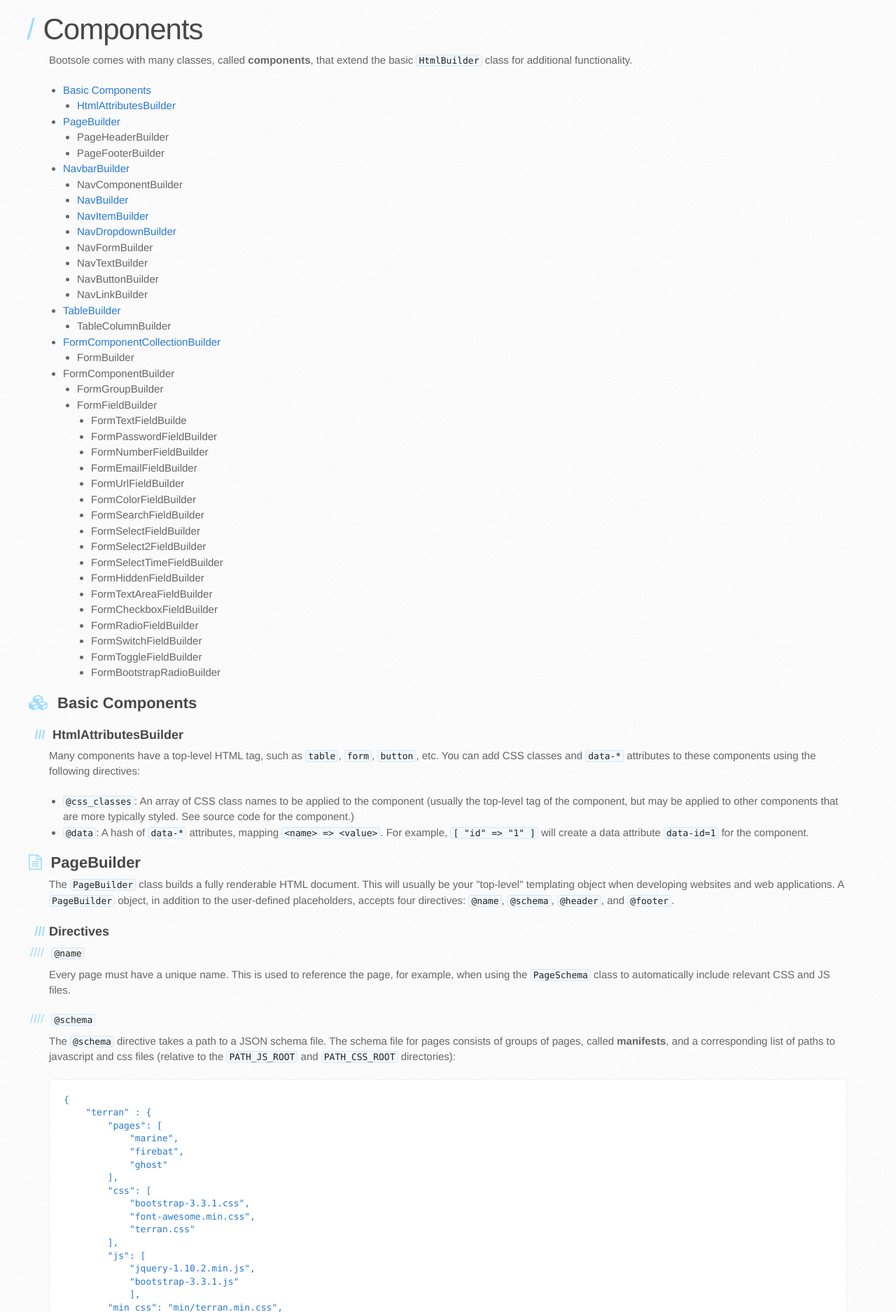
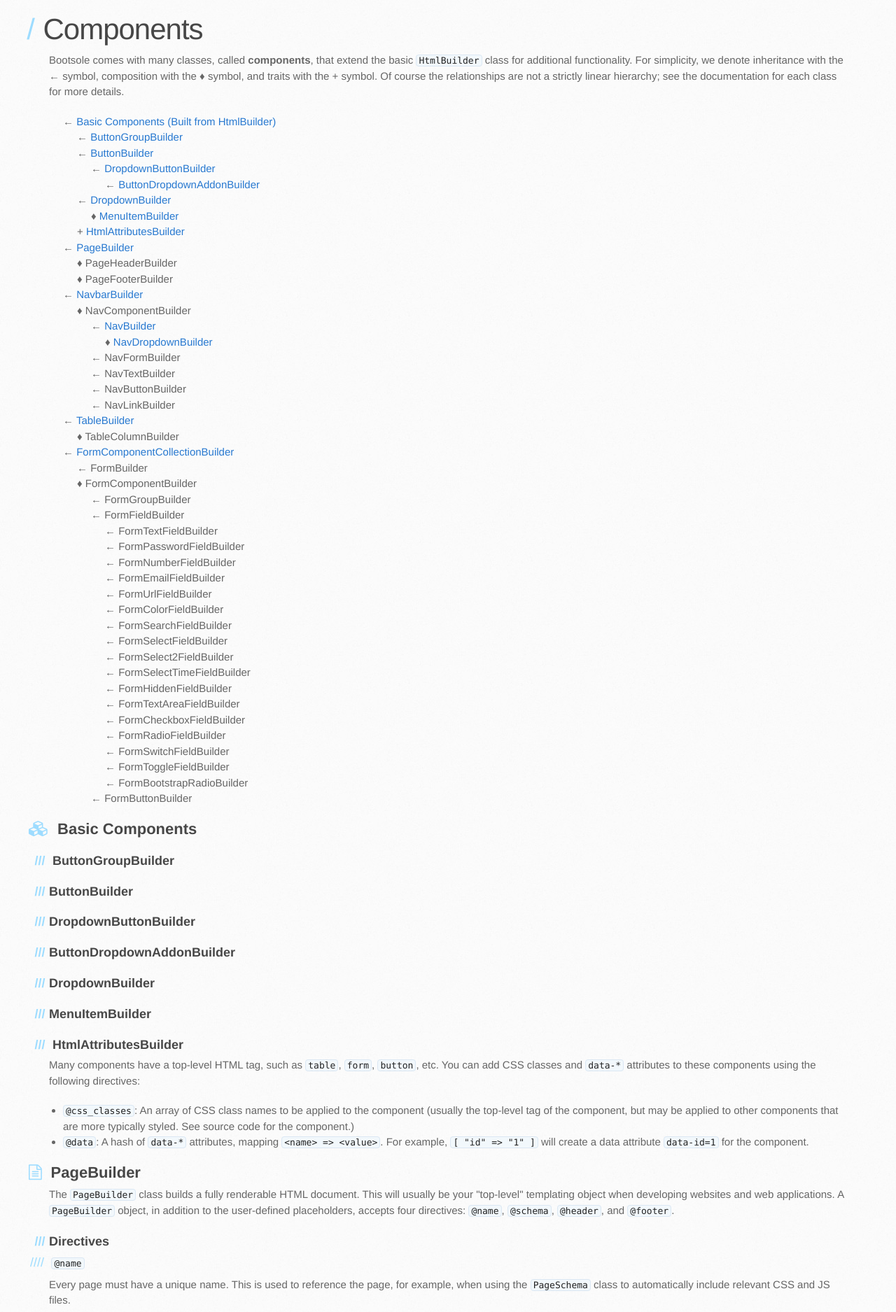
Before and after one commit to alexweissman/bootsole, a PHP site: page /components.html in a window 1280 px wide. Shown: the part 51-1926 px from the top of the page at 70% size. Run offline with PHP 8.4, Linux system fonts and the light colour scheme; some libraries are stand-ins or nearby versions.

Commit message:
More forms documentation

```diff
--- a/changelog.html
+++ b/changelog.html
@@ -6,13 +6,14 @@
     <meta name="viewport" content="width=device-width, initial-scale=1, maximum-scale=1">
     <link rel="shortcut icon" type="image/x-icon" href="images/favicon.ico">
     <link rel="stylesheet" href="https://maxcdn.bootstrapcdn.com/bootstrap/3.3.2/css/bootstrap.min.css">
+    <link rel="stylesheet" href="//maxcdn.bootstrapcdn.com/font-awesome/4.3.0/css/font-awesome.min.css">
     <link rel="stylesheet" href="css/stylesheet.css">
     <link rel="stylesheet" type="text/css" href="css/pygment_trac.css" media="screen">
     <link rel="stylesheet" type="text/css" href="css/print.css" media="print">
     <link rel="stylesheet" href="css/jumbotron.css">
 
 
-    <title>Bootsole | Components</title>
+    <title>Bootsole | Change Log</title>
   </head>
 
   <body>
@@ -33,6 +34,7 @@
             <li class="dropdown">
                 <a href="#" class="dropdown-toggle" data-toggle="dropdown">Components <b class="caret"></b></a>
                 <ul class="dropdown-menu">
+                  <li><a href="/bootsole/components"><i class='fa fa-fw fa-bars'></i> Overview</a></li>
                   <li><a href="/bootsole/components#basic-components"><i class='fa fa-fw fa-cubes'></i> Basic Components</a></li>
                   <li><a href="/bootsole/components#pagebuilder"><i class='fa fa-fw fa-file-text-o'></i> PageBuilder</a></li>
                   <li><a href="/bootsole/components#navbarbuilder"><i class='fa fa-fw fa-map-marker'></i> NavbarBuilder</a></li>
--- a/components.html
+++ b/components.html
@@ -5,7 +5,7 @@
     <meta http-equiv="X-UA-Compatible" content="chrome=1">
     <meta name="viewport" content="width=device-width, initial-scale=1, maximum-scale=1">
     <link rel="shortcut icon" type="image/x-icon" href="images/favicon.ico">
-    <link rel="stylesheet" href="https://maxcdn.bootstrapcdn.com/bootstrap/3.3.2/css/bootstrap.min.css">
+    <link rel="stylesheet" href="//maxcdn.bootstrapcdn.com/bootstrap/3.3.2/css/bootstrap.min.css">
     <link rel="stylesheet" href="//maxcdn.bootstrapcdn.com/font-awesome/4.3.0/css/font-awesome.min.css">
     <link rel="stylesheet" href="css/stylesheet.css">
     <link rel="stylesheet" type="text/css" href="css/pygment_trac.css" media="screen">
@@ -34,6 +34,7 @@
             <li class="dropdown active">
                 <a href="#" class="dropdown-toggle" data-toggle="dropdown">Components <b class="caret"></b></a>
                 <ul class="dropdown-menu">
+                  <li><a href="/bootsole/components"><i class='fa fa-fw fa-bars'></i> Overview</a></li>
                   <li><a href="/bootsole/components#basic-components"><i class='fa fa-fw fa-cubes'></i> Basic Components</a></li>
                   <li><a href="/bootsole/components#pagebuilder"><i class='fa fa-fw fa-file-text-o'></i> PageBuilder</a></li>
                   <li><a href="/bootsole/components#navbarbuilder"><i class='fa fa-fw fa-map-marker'></i> NavbarBuilder</a></li>
@@ -50,65 +51,89 @@
 
     <h1>Components</h1>
 
-<p>Bootsole comes with many classes, called <strong>components</strong>, that extend the basic <code>HtmlBuilder</code> class for additional functionality.</p>
+<p>Bootsole comes with many classes, called <strong>components</strong>, that extend the basic <code>HtmlBuilder</code> class for additional functionality.  For simplicity, we denote inheritance with the &larr; symbol, composition with the &diams; symbol, and traits with the + symbol.  Of course the relationships are not a strictly linear hierarchy; see the documentation for each class for more details.</p>
 
-<ul>
-<li><a href="#basic-components">Basic Components</a></li>
-<ul>
-<li><a href="#htmlattributesbuilder">HtmlAttributesBuilder</a></li>
+<ul class="toc">
+<li>&larr; <a href="#basic-components">Basic Components (Built from HtmlBuilder)</a></li>
+<ul class="toc">
+    <li>&larr; <a href="#buttongroupbuilder">ButtonGroupBuilder</a></li>
+    <li>&larr; <a href="#buttonbuilder">ButtonBuilder</a></li>
+    <ul class="toc">
+        <li>&larr; <a href="#dropdownbuttonbuilder">DropdownButtonBuilder</a></li>
+        <ul class="toc">
+            <li>&larr; <a href="#buttondropdownaddonbuilder">ButtonDropdownAddonBuilder</a></li>
+        </ul>
+    </ul>
+    <li>&larr; <a href="#dropdownbuilder">DropdownBuilder</a></li>
+    <ul class="toc">
+        &diams; <a href="#menuitembuilder">MenuItemBuilder</a></li>
+    </ul>
+    <li>+ <a href="#htmlattributesbuilder">HtmlAttributesBuilder</a></li>
 </ul>
-<li><a href="#pagebuilder">PageBuilder</a></li>
-<ul>
-    <li>PageHeaderBuilder</li>
-    <li>PageFooterBuilder</li>
+<li>&larr; <a href="#pagebuilder">PageBuilder</a></li>
+<ul class="toc">
+    <li>&diams; PageHeaderBuilder</li>
+    <li>&diams; PageFooterBuilder</li>
 </ul>
-<li><a href="#navbarbuilder">NavbarBuilder</a></li>
-<ul>
-    <li>NavComponentBuilder</li>
-    <li><a href="#navbuilder">NavBuilder</a></li>
-    <li><a href="#navitembuilder-and-navdropdownbuilder">NavItemBuilder</a></li>
-    <li><a href="#navitembuilder-and-navdropdownbuilder">NavDropdownBuilder</a></li>
-    <li>NavFormBuilder</li>
-    <li>NavTextBuilder</li>
-    <li>NavButtonBuilder</li>
-    <li>NavLinkBuilder</li>
+<li>&larr; <a href="#navbarbuilder">NavbarBuilder</a></li>
+<ul class="toc">
+    <li>&diams; NavComponentBuilder</li>
+    <ul class="toc">
+        <li>&larr; <a href="#navbuilder">NavBuilder</a></li>
+        <ul class="toc">
+            <li>&diams; <a href="#navitembuilder-and-navdropdownbuilder">NavDropdownBuilder</a></li>
+        </ul>
+        <li>&larr; NavFormBuilder</li>
+        <li>&larr; NavTextBuilder</li>
+        <li>&larr; NavButtonBuilder</li>
+        <li>&larr; NavLinkBuilder</li>
+    </ul>
 </ul>
-<li><a href="#tablebuilder">TableBuilder</a></li>
-<ul>
-<li>TableColumnBuilder</li>
+<li>&larr; <a href="#tablebuilder">TableBuilder</a></li>
+<ul class="toc">
+    <li>&diams; TableColumnBuilder</li>
 </ul>
-<li><a href="#formbuilder">FormComponentCollectionBuilder</a></li>
-    <ul>
-        <li>FormBuilder</li>
-    </ul>
-    <li>FormComponentBuilder</li>
-    <ul>
-        <li>FormGroupBuilder</li>
-        <li>FormFieldBuilder</li>
-        <ul>
-            <li>FormTextFieldBuilde</li>
-            <li>FormPasswordFieldBuilder</li>
-            <li>FormNumberFieldBuilder</li>
-            <li>FormEmailFieldBuilder</li>
-            <li>FormUrlFieldBuilder</li>
-            <li>FormColorFieldBuilder</li>
-            <li>FormSearchFieldBuilder</li>
-            <li>FormSelectFieldBuilder</li>
-            <li>FormSelect2FieldBuilder</li>
-            <li>FormSelectTimeFieldBuilder</li>
-            <li>FormHiddenFieldBuilder</li>
-            <li>FormTextAreaFieldBuilder</li>
-            <li>FormCheckboxFieldBuilder</li>
-            <li>FormRadioFieldBuilder</li>
-            <li>FormSwitchFieldBuilder</li>
-            <li>FormToggleFieldBuilder</li>
-            <li>FormBootstrapRadioBuilder</li>
+<li>&larr; <a href="#formbuilder">FormComponentCollectionBuilder</a></li>
+    <ul class="toc">
+        <li>&larr; FormBuilder</li>
+        <li>&diams; FormComponentBuilder</li>
+        <ul class="toc">
+            <li>&larr; FormGroupBuilder</li>
+            <li>&larr; FormFieldBuilder</li>
+            <ul class="toc">
+                <li>&larr; FormTextFieldBuilder</li>
+                <li>&larr; FormPasswordFieldBuilder</li>
+                <li>&larr; FormNumberFieldBuilder</li>
+                <li>&larr; FormEmailFieldBuilder</li>
+                <li>&larr; FormUrlFieldBuilder</li>
+                <li>&larr; FormColorFieldBuilder</li>
+                <li>&larr; FormSearchFieldBuilder</li>
+                <li>&larr; FormSelectFieldBuilder</li>
+                <li>&larr; FormSelect2FieldBuilder</li>
+                <li>&larr; FormSelectTimeFieldBuilder</li>
+                <li>&larr; FormHiddenFieldBuilder</li>
+                <li>&larr; FormTextAreaFieldBuilder</li>
+                <li>&larr; FormCheckboxFieldBuilder</li>
+                <li>&larr; FormRadioFieldBuilder</li>
+                <li>&larr; FormSwitchFieldBuilder</li>
+                <li>&larr; FormToggleFieldBuilder</li>
+                <li>&larr; FormBootstrapRadioBuilder</li>
+            </ul>
+            <li>&larr; FormButtonBuilder</li>
         </ul>
     </ul>
 </ul>
 
 <h2>
 <a id="basic-components" class="anchor" href="#basic-components" aria-hidden="true"></a><i class='side-icon fa fa-cubes'></i> Basic Components</h2>
+
+<h3>
+<a id="buttongroupbuilder" class="anchor" href="#buttongroupbuilder" aria-hidden="true"><span class="octicon octicon-link"></span></a>ButtonGroupBuilder</h3>
+<h3 id="buttonbuilder">ButtonBuilder</h3>
+<h3 id="dropdownbuttonbuilder">DropdownButtonBuilder</h3>
+<h3 id="buttondropdownaddonbuilder">ButtonDropdownAddonBuilder</h3>
+<h3 id="dropdownbuilder">DropdownBuilder</h3>
+<h3 id="menuitembuilder">MenuItemBuilder</h3>
 
 <h3>
 <a id="htmlattributesbuilder" class="anchor" href="#htmlattributesbuilder" aria-hidden="true"><span class="octicon octicon-link"></span></a>HtmlAttributesBuilder</h3>
@@ -742,7 +767,7 @@ $table = new BS\TableBuilder($table_content);
 
 <h2>
 <a id="formbuilder" class="anchor" href="#formbuilder" aria-hidden="true"><span class="octicon octicon-link"></span></a><i class='side-icon fa fa-list-alt'></i> FormBuilder</h2>
-
+<h3>FormComponentCollectionBuilder</h3>
 <p>The core <code>FormComponentCollectionBuilder</code> class allows building forms of arbitrary complexity.  A <code>FormComponentCollectionBuilder</code> is basically a collection of form components (derived classes of the abstract <code>FormComponentBuilder</code> class), and/or other <code>FormComponentCollectionBuilder</code> objects.  In this way components can be grouped, reused, and repeated in the same form without the need for separate placeholders for each group.  The <code>FormBuilder</code> class is simply the highest-level (and often, only) collection of form components.  For example, a form might be structured as such:</p>
 <ul>
 <li>FormBuilder<ul>
@@ -756,7 +781,7 @@ $table = new BS\TableBuilder($table_content);
 </ul>
 </li>
 </ul>
-<h3 id="components">Components</h3>
+<h4 id="components">Components</h4>
 <p>Components can be added to a <code>FormComponentCollectionBuilder</code> object via the <code>@components</code> directive (array), or via the <code>addComponent</code> method.  Each component can be a derived type of FormComponentBuilder object, or another FormComponentCollectionBuilder object.  Many component objects can be declared implicitly via a subarray.</p>
 <p><code>FormComponentCollectionBuilder</code> also provides for some collection-wide properties, which can be set via the class methods or through array directives:</p>
 <h4 id="directives">Directives</h4>
@@ -801,9 +826,10 @@ $table = new BS\TableBuilder($table_content);
 </table>
 </div>
 </div>
-
+<p>When a <code>FormComponentCollectionBuilder</code> is rendered, the <b>layout</b> and <b>label_width</b> will be passed along to its components.  To mix and match layouts, you can use separate <code>FormComponentCollectionBuilder</code> components in a parent <code>FormComponentCollectionBuilder</code> or <code>FormBuilder</code> object.</p>
+<p>Also on rendering, the appropriate <b>validator</b> and <b>value</b> will be passed along to the component with the corresponding name.  This allows you to set the values and validators for all the components in one convenient array.  This is especially useful when you want to load a set of data into a pre-existing form (for example, to update a database record), and for loading validation information from a validation schema.</p>
 <h3 id="formbuilder">FormBuilder</h3>
-<p>The <code>FormBuilder</code> class extends the <code>FormComponentCollectionBuilder</code> class (see below), and inherits all the functionality of that class.  It also includes two additional directives, <code>@method</code> and <code>@action</code>, which correspond to the attributes of the top-level <code>&lt;form&gt;</code> tag.</p>
+<p>The <code>FormBuilder</code> class extends the <code>FormComponentCollectionBuilder</code> class, and inherits all the functionality of that class.  It also includes two additional directives, <code>@method</code> and <code>@action</code>, which correspond to the attributes of the top-level <code>&lt;form&gt;</code> tag.</p>
 <p><strong>Example</strong></p>
 <pre><code>$fb = new BS\FormBuilder([
     &quot;@action&quot; =&gt; &quot;https://mysite.com/login/auth&quot;,
@@ -883,6 +909,95 @@ $fb-&gt;render();
 </table>
 </div>
 </div>
+
+<h3 id="formcomponentbuilder">FormComponentBuilder</h3>
+<p><code>FormComponentBuilder</code> is an abstract class that represents a form component.  Form components include input fields, checkboxes, buttons, and more.  As it is an abstract class, you cannot instantiate a FormComponentBuilder object directly.  Instead you must instantiate one of its derived classes, which include <code>FormGroupBuilder</code>, <code>FormFieldBuilder</code>, and <code>FormButtonBuilder</code>.</p>
+<h4 id="directives">Directives</h4>
+<p>A generic <code>FormComponentBuilder</code> object has four directives:</p>
+<div class="row">
+<div class="col-md-8 col-md-offset-2">
+<table class="table table-bordered">
+<thead>
+<tr>
+<th>Class method</th>
+<th>Directive</th>
+<th>Description</th>
+</tr>
+</thead>
+<tbody>
+<tr>
+<td>name</td>
+<td>@name</td>
+<td><strong>Required.</strong> The name of the component.  Used to populate the <code>name</code> attribute in the appropriate HTML tag (<code>&lt;input&gt;</code>, <code>&lt;select&gt;</code>, etc.)</td>
+</tr>
+<tr>
+<td>value</td>
+<td>@value</td>
+<td><strong>Optional.</strong> The current value of the field.</td>
+</tr>
+<tr>
+<td>default</td>
+<td>@default</td>
+<td><strong>Optional.</strong> The default value of the field.  Used as the value if <strong>value</strong> has not been set before rendering.</td>
+</tr>
+<tr>
+<td>validator</td>
+<td>@validator</td>
+<td><strong>Optional.</strong> The FormValidation validator for the field, as a string of <code>data-*</code> attributes.</td>
+</tr>
+</tbody>
+</table>
+</div>
+</div>
+<p>The <code>@name</code> directive can be set explicitly when instantiating an object, or implicitly from an array key if it is defined implicitly.  In the previous example, notice that the components did not have their <code>@name</code> directives set.  Thus, they automatically took their names from the keys of the <code>@components</code> array (<em>user_name</em>, <em>password</em>, and <em>submit</em>).</p>
+<h3 id="formgroupbuilder">FormGroupBuilder</h3>
+<p>The <code>FormGroupBuilder</code> class inherits from <code>FormComponentBuilder</code>.  It serves as a wrapper for <code>FormFieldBuilder</code> objects, and implements Bootstrap&#39;s <a href="http://getbootstrap.com/css/#forms-example">form groups</a>.  It also allows for associating a label with the field.  </p>
+<p>In most cases, you should create fields using the <code>FormGroupBuilder</code> class for optimal spacing and alignment.  However if you really need to, you can still use naked <code>FormFieldBuilder</code> object as as components.</p>
+<h4 id="directives">Directives</h4>
+<p><code>FormGroupBuilder</code> objects have five directives, in addition to the ones they inherit from <code>FormComponentBuilder</code>:</p>
+<div class="row">
+<div class="col-md-8 col-md-offset-2">
+<table class="table table-bordered">
+<thead>
+<tr>
+<th>Class method</th>
+<th>Directive</th>
+<th>Description</th>
+</tr>
+</thead>
+<tbody>
+<tr>
+<td>---</td>
+<td>@type</td>
+<td><strong>Required.</strong> Specifies what type of <code>FormFieldBuilder</code> object to create for this group.  Can be any of <em>text</em>, <em>password</em>, <em>number</em>, <em>email</em>, <em>url</em>, <em>color</em>, <em>select</em>, <em>select2</em>, <em>selecttime</em>, <em>hidden</em>, <em>textarea</em>, <em>checkbox</em>, <em>radio</em>, <em>switch</em>, <em>toggle</em>, <em>bootstrapradio</em>.</td>
+</tr>
+<tr>
+<td>label</td>
+<td>@label</td>
+<td><strong>Optional.</strong> The label for the field.  Automatically displayed above the field (vertical forms), to the left (horizontal forms), or hidden (inline forms).</td>
+</tr>
+<tr>
+<td>display</td>
+<td>@display</td>
+<td><strong>Optional.</strong> Display mode for the field. Can be <em>show</em> (default), <em>disabled</em>, <em>readonly</em>, or <em>hidden</em>.  If set to <em>hidden</em>, the entire group will render as a null string.  Useful for dynamically specifying which fields to render.</td>
+</tr>
+<tr>
+<td>label_width</td>
+<td>@label_width</td>
+<td><strong>Optional.</strong> The width of the form group label, in columns (1-12), for horizontal forms.  Inherits from the parent <code>FormFieldCollectionBuilder</code> object if not explicitly set.</td>
+</tr>
+<tr>
+<td>layout</td>
+<td>@layout</td>
+<td><strong>Optional.</strong> The <a href="http://getbootstrap.com/css/#forms-inline">layout</a> for the group.  &#39;vertical&#39; (default), &#39;horizontal&#39;, or &#39;inline&#39;. Inherits from the parent <code>FormFieldCollectionBuilder</code> object if not explicitly set.</td>
+</tr>
+</tbody>
+</table>
+</div>
+</div>
+<h4 id="fields">Fields</h4>
+<p>Every <code>FormGroupBuilder</code> object contains exactly one field object (derived classes of <code>FormFieldBuilder</code>).  When a <code>FormGroupBuilder</code> is instantiated, the field object is automatically created using the <code>@type</code> directive of the <code>FormGroupBuilder</code> parent object, along with any additional content.  It is possible to manually override the field object using the <code>field</code> method.</p>
+
 </section>
 </div>
 </div>
--- a/css/stylesheet.css
+++ b/css/stylesheet.css
@@ -597,6 +597,10 @@ form {
 }
 
 
+.toc {
+    list-style-type:none;
+}
+
 /* GENERAL ELEMENT TYPE STYLES */
 
 h1 {
--- a/index.html
+++ b/index.html
@@ -34,6 +34,7 @@
             <li class="dropdown">
                 <a href="#" class="dropdown-toggle" data-toggle="dropdown">Components <b class="caret"></b></a>
                 <ul class="dropdown-menu">
+                  <li><a href="/bootsole/components"><i class='fa fa-fw fa-bars'></i> Overview</a></li>
                   <li><a href="/bootsole/components#basic-components"><i class='fa fa-fw fa-cubes'></i> Basic Components</a></li>
                   <li><a href="/bootsole/components#pagebuilder"><i class='fa fa-fw fa-file-text-o'></i> PageBuilder</a></li>
                   <li><a href="/bootsole/components#navbarbuilder"><i class='fa fa-fw fa-map-marker'></i> NavbarBuilder</a></li>
```
